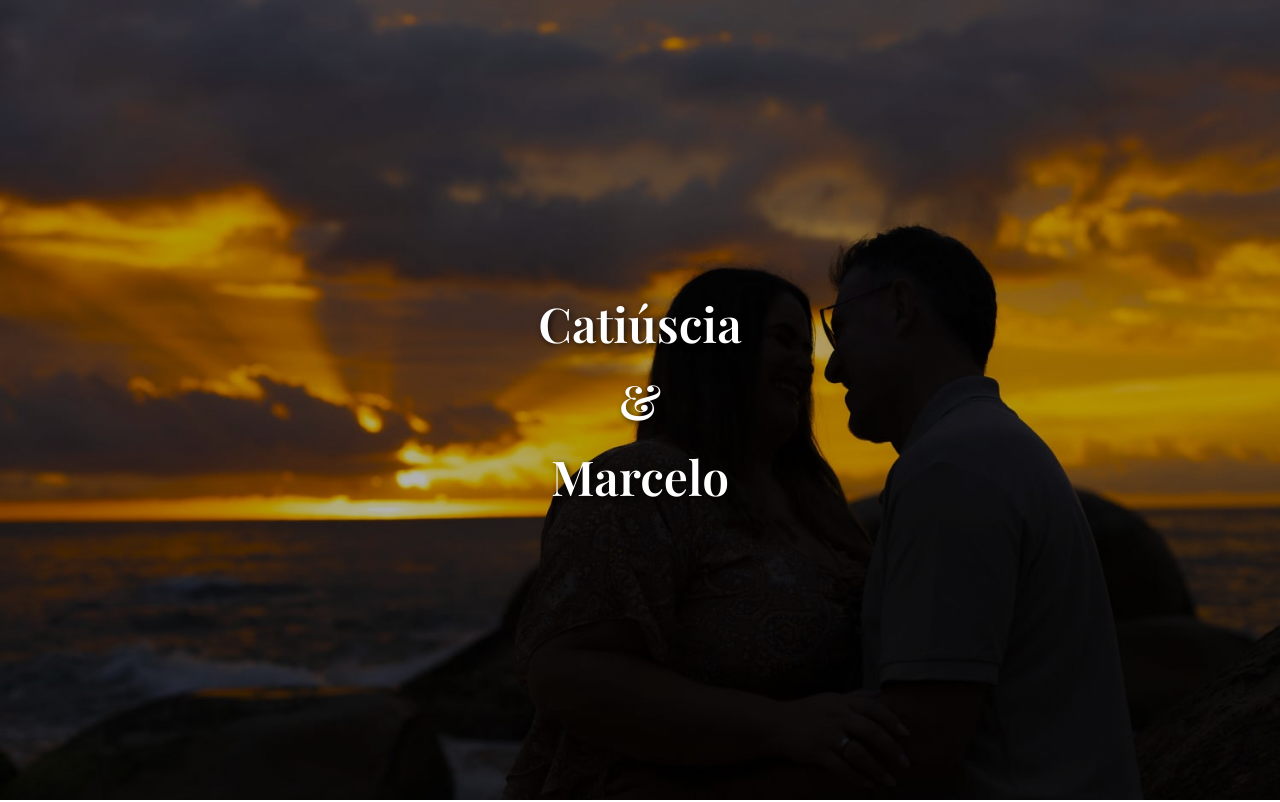
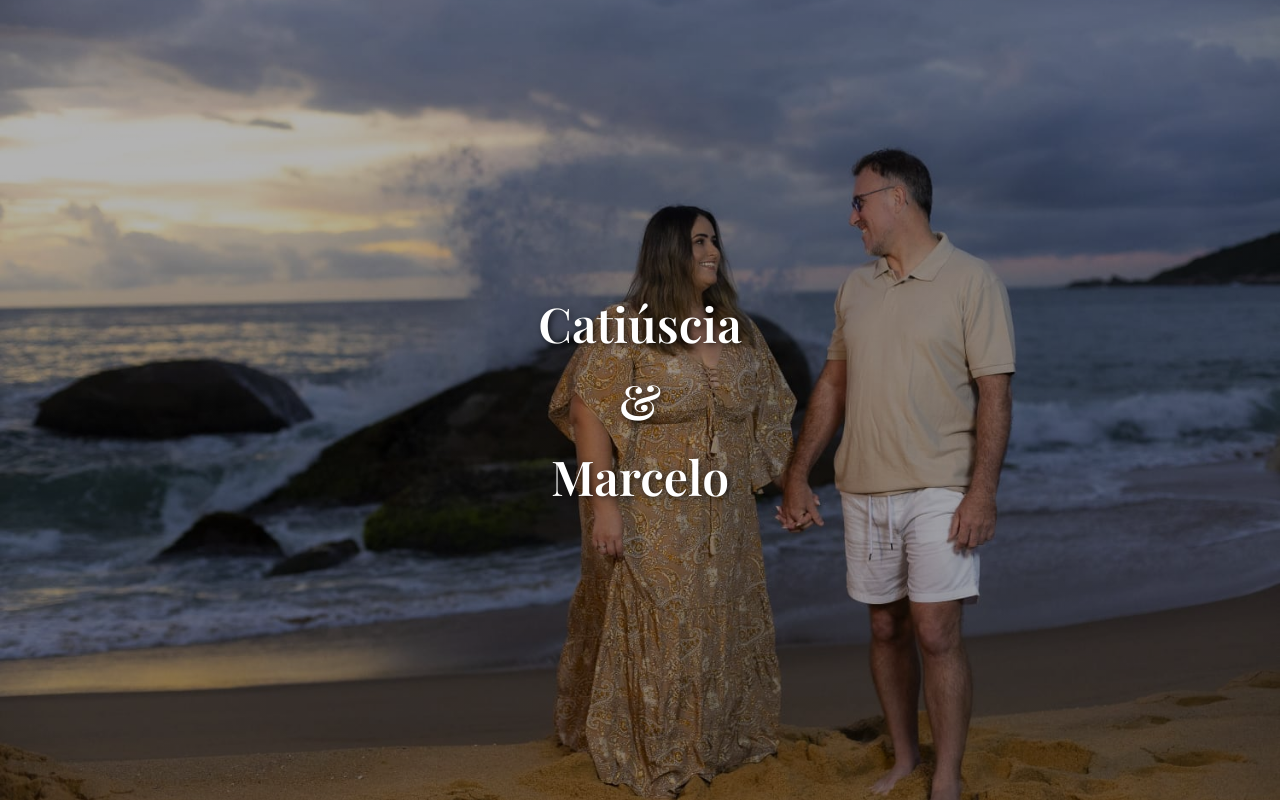
Before and after one commit to MarceloOliveiraLehmen/Evento-dos-Sonhos, a plain HTML site: page index.html in a window 1280 px wide. Shown: the top 802 px of the page. Drawn offline with nearby package versions, Linux system fonts and the light colour scheme; a script that the page names is missing; a web font is replaced by a local one.

Commit message:
Update style.css

```diff
--- a/style.css
+++ b/style.css
@@ -1,6 +1,6 @@
 * { margin: 0; padding: 0; box-sizing: border-box; }
 body { font-family: 'Georgia', serif; line-height: 1.6; color: #333; background: #fefefe; }
-.header { height: 100vh; background: linear-gradient(rgba(0,0,0,0.3), rgba(0,0,0,0.3)), url('Cabecalho.jpeg'); background-size: cover; background-position: center; display: flex; flex-direction: column; justify-content: center; align-items: center; text-align: center; }
+.header { height: 100vh; background: linear-gradient(rgba(0,0,0,0.3), rgba(0,0,0,0.3)), url('perfil.jpeg'); background-size: cover; background-position: center; display: flex; flex-direction: column; justify-content: center; align-items: center; text-align: center; }
 .couple-photo { width: 300px; height: 300px; border-radius: 50%; border: 5px solid #d4af37; object-fit: cover; margin-bottom: 20px; box-shadow: 0 8px 25px rgba(0,0,0,0.4); }
 .couple-names { font-size: 3rem; color: #fff; font-family: 'Playfair Display', serif; text-shadow: 2px 2px 6px rgba(0,0,0,0.7); }
 .couple-subtitle { color: #d4af37; font-size: 1.2rem; margin-top: 10px; }
```
